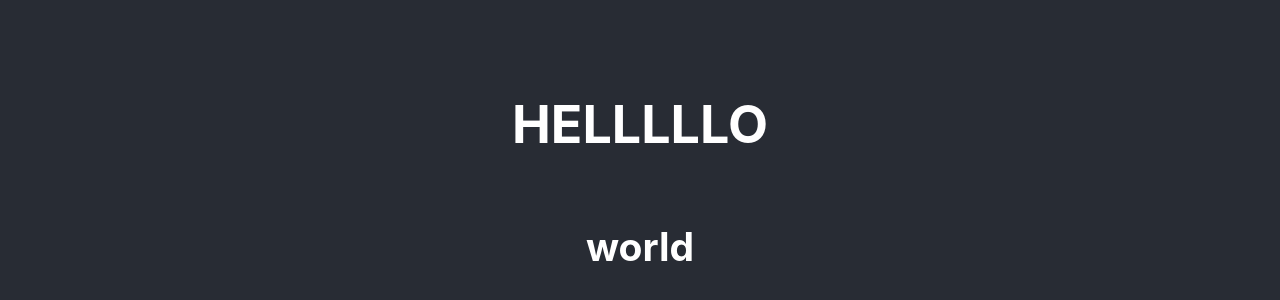
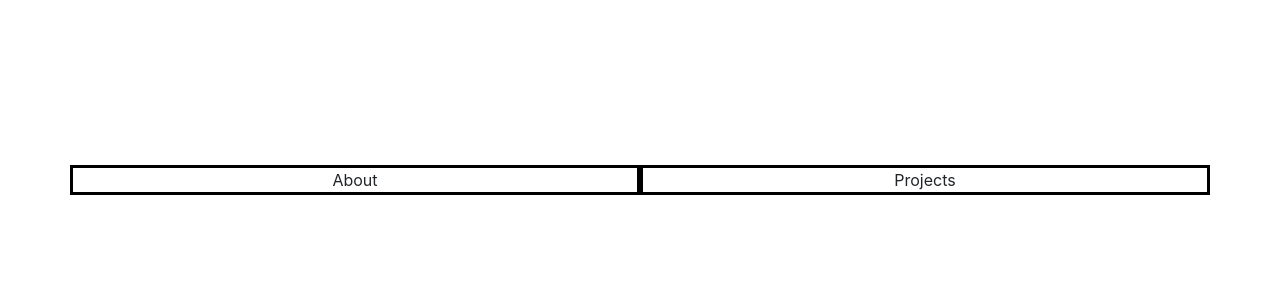
Before and after one commit to april5622/Portfolio, a React (Create React App) app in the folder portfolio/: page / in a window 1280 px wide. Shown: the part 220-520 px from the top of the page. Built offline with nearby package versions, Linux system fonts and the light colour scheme.

Commit message:
new save

```diff
--- a/portfolio/public/index.html
+++ b/portfolio/public/index.html
@@ -8,6 +8,12 @@
     <meta
       name="description"
       content="Web site created using create-react-app"
+    />
+    <link
+      rel="stylesheet"
+      href="https://maxcdn.bootstrapcdn.com/bootstrap/4.5.0/css/bootstrap.min.css"
+      integrity="sha384-9aIt2nRpC12Uk9gS9baDl411NQApFmC26EwAOH8WgZl5MYYxFfc+NcPb1dKGj7Sk"
+      crossorigin="anonymous"
     />
     <link rel="apple-touch-icon" href="%PUBLIC_URL%/logo192.png" />
     <!--
@@ -24,7 +30,7 @@
       work correctly both with client-side routing and a non-root public URL.
       Learn how to configure a non-root public URL by running `npm run build`.
     -->
-    <title>React App</title>
+    <title>April's Portfolio</title>
   </head>
   <body>
     <noscript>You need to enable JavaScript to run this app.</noscript>
--- a/portfolio/src/App.css
+++ b/portfolio/src/App.css
@@ -2,37 +2,14 @@
   text-align: center;
 }
 
-.App-logo {
-  height: 40vmin;
-  pointer-events: none;
-}
-
-@media (prefers-reduced-motion: no-preference) {
-  .App-logo {
-    animation: App-logo-spin infinite 20s linear;
-  }
-}
-
 .App-header {
-  background-color: #282c34;
   min-height: 100vh;
   display: flex;
   flex-direction: column;
   align-items: center;
   justify-content: center;
-  font-size: calc(10px + 2vmin);
-  color: white;
 }
 
-.App-link {
-  color: #61dafb;
+.columns {
+  border: solid black;
 }
-
-@keyframes App-logo-spin {
-  from {
-    transform: rotate(0deg);
-  }
-  to {
-    transform: rotate(360deg);
-  }
-}
--- a/portfolio/src/App.js
+++ b/portfolio/src/App.js
@@ -1,12 +1,19 @@
 import React from 'react';
 import './App.css';
+import { Container, Row, Col } from 'react-bootstrap';
+import 'bootstrap/dist/css/bootstrap.min.css';
+
 
 function App() {
   return (
     <div className="App">
       <header className="App-header">
-        <h1>HELLLLLO</h1>
-        <h2>world</h2>
+        <Container>
+          <Row>
+            <Col className="columns">About</Col>
+            <Col className="columns">Projects</Col>
+          </Row>
+        </Container>
       </header>
     </div>
   );
```
Also changed, not shown: package.json (added, +7 -0 lines), 1 other file (tests, documents, lock files or other folders).
